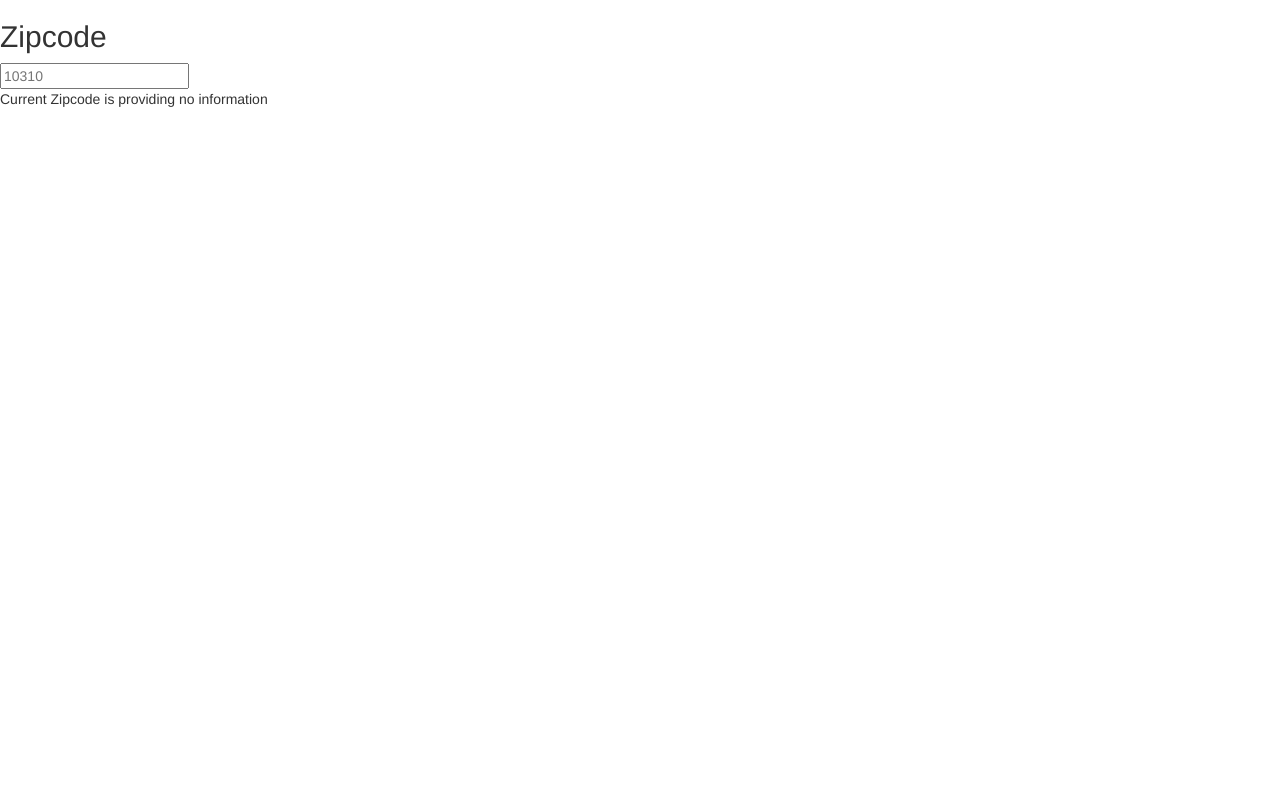
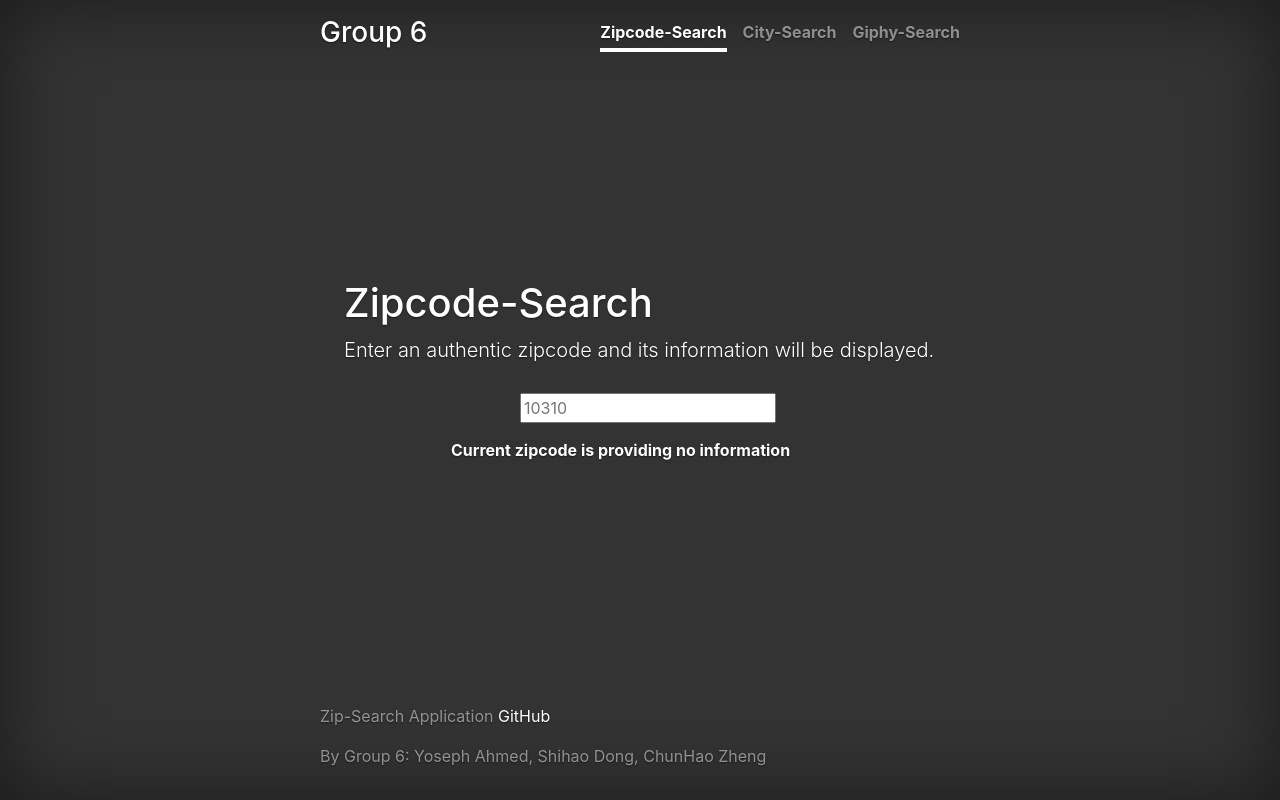
Before and after one commit to yosephAHMED/zip-search, a React (Create React App) app: page / in a window 1280 px wide. Built offline with nearby package versions, Linux system fonts and the light colour scheme.

Commit message:
Finished styling for ZipSearch component and added bootstrap styling to index.html

```diff
--- /dev/null
+++ b/public/cover.css
@@ -0,0 +1,106 @@
+/*
+ * Globals
+ */
+
+/* Links */
+a,
+a:focus,
+a:hover {
+  color: #fff;
+}
+
+/* Custom default button */
+.btn-secondary,
+.btn-secondary:hover,
+.btn-secondary:focus {
+  color: #333;
+  text-shadow: none; /* Prevent inheritance from `body` */
+  background-color: #fff;
+  border: .05rem solid #fff;
+}
+
+
+/*
+ * Base structure
+ */
+
+html,
+body {
+  height: 100%;
+  background-color: #333;
+}
+
+body {
+  display: -ms-flexbox;
+  display: flex;
+  color: #fff;
+  text-shadow: 0 .05rem .1rem rgba(0, 0, 0, .5);
+  box-shadow: inset 0 0 5rem rgba(0, 0, 0, .5);
+}
+
+.cover-container {
+  max-width: 42em;
+}
+
+
+/*
+ * Header
+ */
+.masthead {
+  margin-bottom: 2rem;
+}
+
+.masthead-brand {
+  margin-bottom: 0;
+}
+
+.nav-masthead .nav-link {
+  padding: .25rem 0;
+  font-weight: 700;
+  color: rgba(255, 255, 255, .5);
+  background-color: transparent;
+  border-bottom: .25rem solid transparent;
+}
+
+.nav-masthead .nav-link:hover,
+.nav-masthead .nav-link:focus {
+  border-bottom-color: rgba(255, 255, 255, .25);
+}
+
+.nav-masthead .nav-link + .nav-link {
+  margin-left: 1rem;
+}
+
+.nav-masthead .active {
+  color: #fff;
+  border-bottom-color: #fff;
+}
+
+@media (min-width: 48em) {
+  .masthead-brand {
+    float: left;
+  }
+  .nav-masthead {
+    float: right;
+  }
+}
+
+
+/*
+ * Cover
+ */
+.cover {
+  padding: 0 1.5rem;
+}
+.cover .btn-lg {
+  padding: .75rem 1.25rem;
+  font-weight: 700;
+}
+
+
+/*
+ * Footer
+ */
+.mastfoot {
+  color: rgba(255, 255, 255, .5);
+}
--- a/public/index.html
+++ b/public/index.html
@@ -2,42 +2,47 @@
 <html lang="en">
   <head>
     <meta charset="utf-8" />
-    <link rel="icon" href="%PUBLIC_URL%/favicon.ico" />
-    <meta name="viewport" content="width=device-width, initial-scale=1" />
-    <meta name="theme-color" content="#000000" />
-    <meta
-      name="description"
-      content="Web site created using create-react-app"
-    />
-    <link rel="apple-touch-icon" href="%PUBLIC_URL%/logo192.png" />
-    <!--
-      manifest.json provides metadata used when your web app is installed on a
-      user's mobile device or desktop. See https://developers.google.com/web/fundamentals/web-app-manifest/
-    -->
+    <meta name="viewport" content="width=device-width, initial-scale=1, shrink-to-fit=no"/>
+    <title>Assignment 6 - Group 6</title>
     <link rel="manifest" href="%PUBLIC_URL%/manifest.json" />
-    <!--
-      Notice the use of %PUBLIC_URL% in the tags above.
-      It will be replaced with the URL of the `public` folder during the build.
-      Only files inside the `public` folder can be referenced from the HTML.
 
-      Unlike "/favicon.ico" or "favicon.ico", "%PUBLIC_URL%/favicon.ico" will
-      work correctly both with client-side routing and a non-root public URL.
-      Learn how to configure a non-root public URL by running `npm run build`.
-    -->
-    <title>React App</title>
+    <!-- Bootstrap core CSS -->
+    <link rel="stylesheet" href="https://stackpath.bootstrapcdn.com/bootstrap/4.3.1/css/bootstrap.min.css" integrity="sha384-ggOyR0iXCbMQv3Xipma34MD+dH/1fQ784/j6cY/iJTQUOhcWr7x9JvoRxT2MZw1T" crossorigin="anonymous">
+
+    <!-- Custom styles for this template -->
+    <link href="cover.css" rel="stylesheet">
   </head>
+
   <body>
-    <noscript>You need to enable JavaScript to run this app.</noscript>
-    <div id="root"></div>
-    <!--
-      This HTML file is a template.
-      If you open it directly in the browser, you will see an empty page.
 
-      You can add webfonts, meta tags, or analytics to this file.
-      The build step will place the bundled scripts into the <body> tag.
+    <div class="cover-container d-flex w-100 h-100 p-3 mx-auto flex-column">
+      <header class="masthead mb-auto">
+        <div class="inner">
+          <h3 class="masthead-brand">Group 6</h3>
+          <nav class="nav nav-masthead justify-content-center">
+            <a class="nav-link active" href="#">Zipcode-Search</a>
+            <a class="nav-link" href="#">City-Search</a>
+            <a class="nav-link" href="#">Giphy-Search</a>
+          </nav>
+        </div>
+      </header>
 
-      To begin the development, run `npm start` or `yarn start`.
-      To create a production bundle, use `npm run build` or `yarn build`.
-    -->
+      <main role="main" class="inner cover">
+        <h1 class="cover-heading">Zipcode-Search</h1>
+        <p class="lead">Enter an authentic zipcode and its information will be displayed.</p>
+      </main>
+
+      <noscript>You need to enable JavaScript to run this app.</noscript>
+      <div id="root"></div>
+
+      <footer class="mastfoot mt-auto">
+        <div class="inner">
+          <p>Zip-Search Application <a href="https://github.com/yosephAHMED/zip-search">GitHub</a></p>
+          <p>By Group 6: Yoseph Ahmed, Shihao Dong, ChunHao Zheng</p>
+        </div>
+      </footer>
+    </div>
+
   </body>
+
 </html>
--- a/src/App.js
+++ b/src/App.js
@@ -1,5 +1,4 @@
 import React, { Component } from 'react';
-import 'bootstrap/dist/css/bootstrap.min.css';
 import './App.css';
 import ZipSearch from './components/ZipSearch';
 
@@ -7,7 +6,7 @@ class App extends Component {
 	render() {
 		return (
 			<div>
-				<ZipSearch zipcode="10310"/>
+				<ZipSearch />
 			</div>
 		);
 	}
--- a/src/components/ZipSearch.js
+++ b/src/components/ZipSearch.js
@@ -1,5 +1,9 @@
 import React, { Component } from "react";
 import axios from "axios";
+import './zipsearch.css';
+
+// bootstrap import below is messing up styling on index
+//import 'bootstrap/dist/css/bootstrap.min.css';
 
 class ZipSearch extends Component {
     constructor() {
@@ -72,8 +76,7 @@ class ZipSearch extends Component {
     render() {
         return (
             <>
-                <div className="zipcode">
-                    <h2>Zipcode</h2>
+                <div>
                 </div>
 
                 {/* User input box for zipcode. Each entry triggers a state change */}
@@ -86,10 +89,10 @@ class ZipSearch extends Component {
                     onChange={this.handleChange.bind(this)}
                 />
 
-                <div className="locationInfo">
+                <div className="locationInfo_container">
                     {/* if axios got the data then the information will be displayed, otherwise hide the li info */}
                     {this.state.showInfo ?
-                        <div>
+                        <div className="locationInfo">
                             <h1>{this.state.locationText}</h1>
 
                             <ul>
@@ -106,7 +109,7 @@ class ZipSearch extends Component {
 
                         </div>
                         // axios get condition was not met yet
-                        : <p>Current Zipcode is providing no information</p>
+                        : <p className="p_info">Current zipcode is providing no information</p>
                     }
                 </div>
 
--- /dev/null
+++ b/src/components/zipsearch.css
@@ -0,0 +1,39 @@
+.zipcode_input {
+    /* line up zipcode input box with the heading above it */
+    margin-left: 200px;
+    margin-top: 12px;
+}
+
+.p_info {
+    /* line up zipcode not providing info error with text above it */
+    margin-left: 131px;
+    padding-top: 15px;
+    font-weight: bold;
+    animation:blinkingText 1.2s infinite;
+} /* Cool blinking text ;) */
+@keyframes blinkingText{
+    0%{     color: white;    }
+    49%{    color: white; }
+    60%{    color: red; }
+    99%{    color: red;  }
+    100%{   color: white;    }
+}
+
+.locationInfo h1 {
+    color: red;
+    margin-left: 25px;
+    padding-top: 20px;
+}
+
+.locationInfo ul {
+    /* Add a cool border around the zipcode information */
+    border: solid white 1px;
+    width: 50%;
+    padding: 15px;
+    margin-left: 22px;
+}
+
+.locationInfo ul li {
+    /* Get rid of ugly bullet points */
+    list-style-type: none;
+}
```
